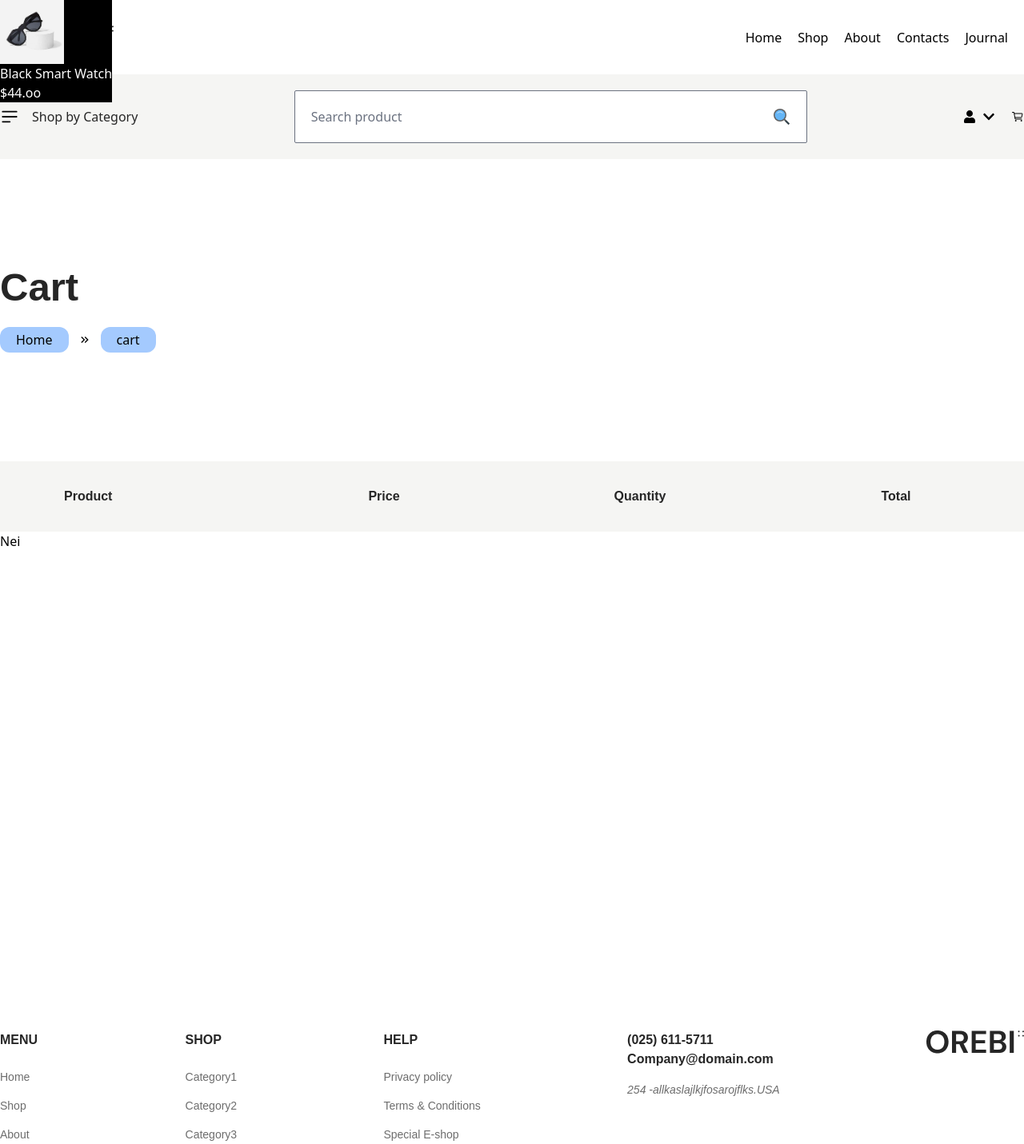
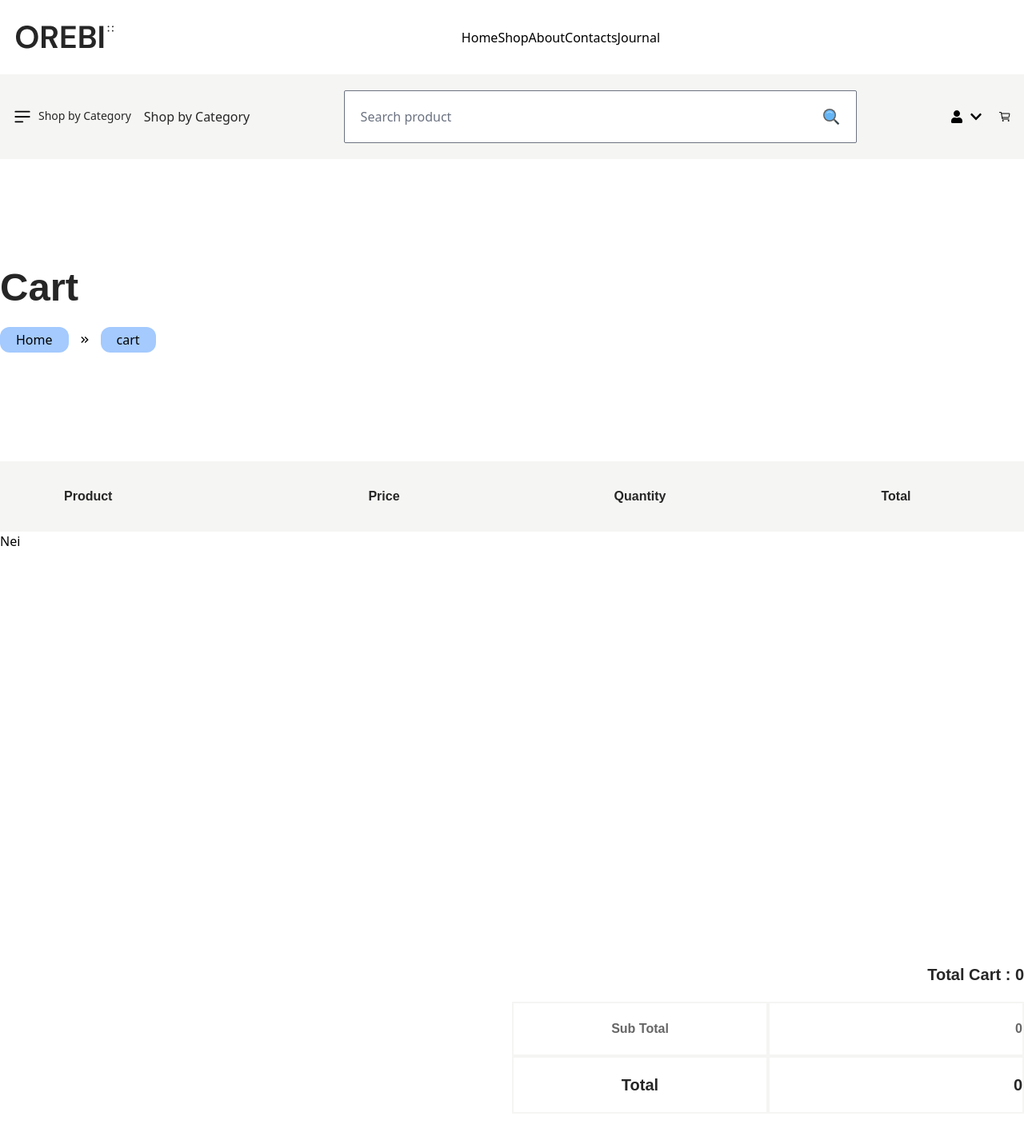
Before and after one commit to seydurrahman/FDR-2303-e-commerce, a React (Vite) app: page /cart in a window 1280 px wide. Shown: the top 1431 px of the page at 80% size. Built offline with nearby package versions, Linux system fonts and the light colour scheme.

Commit message:
Ref menu functionality done

```diff
--- a/src/Component/HomeComponent/Header/Header.jsx
+++ b/src/Component/HomeComponent/Header/Header.jsx
@@ -1,56 +1,107 @@
-import React, { useState } from 'react'
-import Logo from "../../../assets/Logo.png"
-import Flex from '../../CommonComponent/Flex'
+import React, { useState } from "react";
+import Logo from "../../../assets/Logo.png";
+import Flex from "../../CommonComponent/Flex";
 import { FaBars } from "react-icons/fa6";
 import { RxCross2 } from "react-icons/rx";
+import { Link } from "react-router-dom";
+import { NavLink } from "react-router-dom";
+import { isPending } from "@reduxjs/toolkit";
 
 const Header = () => {
-    const [isShow, setisShow]=useState(false)
+  const [isShow, setisShow] = useState(false);
 
   // handleNavIcon functionality//
-    const HandleNavIcon=()=>{
+  const HandleNavIcon = () => {
     setisShow(!isShow);
-    }
+  };
 
   return (
     <>
-    <div className=' py-8 bg-main_bg_color px-5 px-sm-0'>
+      <div className="px-sm-0 bg-main_bg_color px-5 py-8">
         <div className="container">
-           <Flex className=' justify-between items-center'>
+          <Flex className="items-center justify-between">
             <div>
               <picture>
                 <img src={Logo} alt="Logo.png" />
               </picture>
             </div>
             <div>
-                <Flex className={`absolute flex-col sm:static sm:bg-main_bg_color sm:flex-row sm:gap-x-5 ${isShow ? "left-0 bg-green-200 w-full z-10 items-center top-[80px] transition-all":"left-[-100%] bg-gray-200 w-full z-10 items-center top-[80px]"}`}>
-                    <li>
-                        <a href="#" className="menuItem transition-all hover:text-main_font_color hover:font-bold">Home</a>
-                    </li>
-                    <li>
-                        <a href="#" className="menuItem transition-all hover:text-main_font_color hover:font-bold">Shop</a>
-                    </li>
-                    <li>
-                        <a href="#" className="menuItem transition-all hover:text-main_font_color hover:font-bold">About</a>
-                    </li>
-                    <li>
-                        <a href="#" className="menuItem transition-all hover:text-main_font_color hover:font-bold">Contacts</a>
-                    </li>
-                    <li>
-                        <a href="#" className="menuItem transition-all hover:text-main_font_color hover:font-bold">Journal</a>
-                    </li>
+              <Flex className={"gap-x-5"}>
+                <ul
+                  className={`absolute md:static md:flex-row gap-x-5 ${isShow ? "left-10 top-20 z-10 w-full bg-green-400 text-center transition-all" : "left-[100%] top-20 z-10 text-white lg:text-black"}`}
+                >
+                  <NavLink
+                    to={"/"}
+                    className={({ isActive, isPending }) =>
+                      isPending
+                        ? "menuItem transition-all hover:font-bold hover:text-main_font_color"
+                        : isActive
+                          ? "menuItem text-green-400 transition-all"
+                          : ""
+                    }
+                  >
+                    Home
+                  </NavLink>
+                  <NavLink
+                    to={"/shop"}
+                    className={({ isActive, isPending }) =>
+                      isPending
+                        ? "menuItem transition-all hover:font-bold hover:text-main_font_color"
+                        : isActive
+                          ? "menuItem text-green-400 transition-all"
+                          : ""
+                    }
+                  >
+                    Shop
+                  </NavLink>
+                  <NavLink
+                    to={"/about"}
+                    className={({ isActive, isPending }) =>
+                      isPending
+                        ? "menuItem transition-all hover:font-bold hover:text-main_font_color"
+                        : isActive
+                          ? "menuItem text-green-400 transition-all"
+                          : ""
+                    }
+                  >
+                    About
+                  </NavLink>
+                  <NavLink
+                    to={"/contacts"}
+                    className={({ isActive, isPending }) =>
+                      isPending
+                        ? "menuItem transition-all hover:font-bold hover:text-main_font_color"
+                        : isActive
+                          ? "menuItem text-green-400 transition-all"
+                          : ""
+                    }
+                  >
+                    Contacts
+                  </NavLink>
+                  <NavLink
+                    to={"/journal"}
+                    className={({ isActive, isPending }) =>
+                      isPending
+                        ? "menuItem transition-all hover:font-bold hover:text-main_font_color"
+                        : isActive
+                          ? "menuItem text-green-400 transition-all"
+                          : ""
+                    }
+                  >
+                    Journal
+                  </NavLink>
+                </ul>
               </Flex>
             </div>
-            <div className='cursor-pointer sm:hidden' onClick={HandleNavIcon}>
-                {isShow===true?<RxCross2/>:<FaBars/> }
-            </div>
+            <div></div>
+            {/* <div className="cursor-pointer sm:hidden" onClick={HandleNavIcon}>
+              {isShow === true ? <RxCross2 /> : <FaBars />}
+            </div> */}
           </Flex>
         </div>
       </div>
+    </>
+  );
+};
 
-
-    </>
-  )
-}
-
-export default Header
+export default Header;
--- a/src/Component/HomeComponent/MenuBar/MenuBar.jsx
+++ b/src/Component/HomeComponent/MenuBar/MenuBar.jsx
@@ -1,114 +1,173 @@
-import React, { useState } from 'react'
+import React, { useEffect, useRef, useState } from "react";
 import { HiMiniBars3BottomLeft } from "react-icons/hi2";
-import Flex from "../../CommonComponent/Flex"
-import Search from '../../CommonComponent/Search';
+import Flex from "../../CommonComponent/Flex";
+import Search from "../../CommonComponent/Search";
 import { FaUser } from "react-icons/fa";
 import { FaChevronDown } from "react-icons/fa";
 import { FaChevronUp } from "react-icons/fa";
 import { IoCartOutline } from "react-icons/io5";
-import { Link } from 'react-router-dom';
-import cartItem from "../../../assets/Prod-12.png"
-
+import { Link } from "react-router-dom";
+import cartItem from "../../../assets/Prod-12.png";
+import Button from "../../CommonComponent/Button.jsx";
+import { RxCross2 } from "react-icons/rx";
 
 const MenuBar = () => {
-    const [categories, setcategories]=useState(false)
-    const [showAccount, setshowAccount]=useState(false)
-    const [cart, setcart]=useState(false)
-
+  const [showCategories, setshowCategories] = useState(false);
+  const [showAccount, setshowAccount] = useState(false);
+  const [cart, setcart] = useState(false);
+  const MenuRef = useRef()
 
   // handlBar functionality //
-    const handlBar=()=>{
-        setcategories(!categories);
-    }
+  const handlCategory = () => {
+    setshowAccount(false)
+    setshowCategories(!showCategories);
+  };
 
   // handleAccount functionality
-    const handlAccount=()=>{
-        setshowAccount(!showAccount)
-    }
+  const handlAccount = () => {
+    setcart(false)
+    setshowCategories(false)
+    setshowAccount(!showAccount);
+  };
 
   // handleCart1 functionality //
 
-    const handleCart1=()=>{
-        setcart(!cart)
+  const handleCart1 = () => {
+    setshowCategories(false)
+    setshowAccount(false)
+    setcart(!cart);
+  };
+
+  //  MenuRef functionality
+  console.log(MenuRef.current);
+  useEffect(()=>{
+    window.addEventListener("click",(e)=>{
+      if(!MenuRef.current.contains(e.target)){
+        setshowCategories(false)
+        setshowAccount(false)
+        setcart(false);
       }
+
+    })
+  })
+
 
   return (
     <>
-    <div className=' bg-secondary_bg_color py-5 px-4 sm:px-0'>
+      <div className="px-sm-0 bg-secondary_bg_color px-4 py-5" ref={MenuRef}>
         <div className="container">
-            <Flex className={"gap-x-3 justify-between items-center"}>
+          <Flex className={"items-center justify-between gap-x-3"}>
             <Flex className={"gap-x-2"}>
-                    <div onClick={handlBar}>
-                        <HiMiniBars3BottomLeft className={`text-2xl cursor-pointer ${categories && "text-red-400"}`} />
+              <div onClick={handlCategory}>
+                <HiMiniBars3BottomLeft
+                  className={`cursor-pointer text-2xl ${showCategories && "text-red-400"}`}
+                />
               </div>
+              <p className="sm:menuItem hidden cursor-pointer text-[14px] text-main_font_color sm:block">
+                Shop by Category
+              </p>
               <div>
-                    <ul className={`absolute z-10 bg-black w-[100vw] top-[160px] transition-all text-main_bg_color py-5 divide-y divide-solid ${categories? "left-0":"left-[-120%]"}`}>
-                        <li className='p-5'>
+                <ul
+                  className={`absolute top-[180px] z-10 w-[100vw] divide-y divide-solid bg-black py-5 text-main_bg_color transition-all ${showCategories ? "left-0" : "left-[-120%]"}`}
+                >
+                  <li className="p-5">
                     <Link to={"/"}>Accesories</Link>
                   </li>
-                        <li className='p-5'>
+                  <li className="p-5">
                     <Link to={"/"}>Furniture</Link>
                   </li>
-                        <li className='p-5'>
+                  <li className="p-5">
                     <Link to={"/"}>Home</Link>
                   </li>
-                        <li className='p-5'>
+                  <li className="p-5">
                     <Link to={"/abc"}>Home</Link>
                   </li>
-                        <li className='p-5'>
+                  <li className="p-5">
                     <Link to={"/"}>Home</Link>
                   </li>
                 </ul>
               </div>
-                <h2 className='hidden md:block menuItem cursor-pointer text-main_font_color'>Shop by Category</h2>
+              <h2 className="menuItem hidden cursor-pointer text-main_font_color md:block">
+                Shop by Category
+              </h2>
             </Flex>
-                <Search placeHolder="Search product"/>
+            <Search placeHolder="Search product" />
 
             <Flex className={"gap-x-2 sm:gap-x-5"}>
               <div onClick={handlAccount}>
-                <Flex className={"gap-x-1 sm:gap-x-2 cursor-pointer items-center"}>
+                <Flex
+                  className={"cursor-pointer items-center gap-x-1 sm:gap-x-2"}
+                >
                   <div>
-                        <FaUser className={`${showAccount?"text-green-300":null}`}/>
+                    <FaUser
+                      className={`${showAccount ? "text-green-300" : null}`}
+                    />
                   </div>
+                  <div>{showAccount ? <FaChevronUp /> : <FaChevronDown />}</div>
+                </Flex>
+                {showAccount && (
                   <div>
-                        {showAccount ? <FaChevronUp/> :<FaChevronDown/>}
-
-                    </div>
-                </Flex>
-                {showAccount && (<div>
-                    <ul className='w-full sm:w-[200px] left-0 top-[185px] z-10 text-center  bg-gray-700 absolute text-white py-5 divide-y divide-solid'>
-                        <li className='py-4'>
+                    <ul className="absolute left-0 top-[185px] z-10 w-full divide-y divide-solid bg-gray-700 py-5 text-center text-white sm:w-[200px]">
+                      <li className="py-4">
                         <Link to={"/"}>My Account</Link>
                       </li>
-                        <li className='PY-4'>
+                      <li className="PY-4">
                         <Link to={"/"}>Log Out</Link>
                       </li>
                     </ul>
-                </div>)
-                }
+                  </div>
+                )}
               </div>
 
-                <div className='cursor-pointer' onClick={handleCart1}>
-                    <IoCartOutline/>
-                </div>
-                <div className=' bg-black text-white absolute top-[0px] left-0 w-full sm:w-fit'>
-                    <div className='w-[80px] h-[80px] object-cover'>
+              <div className="cursor-pointer" onClick={handleCart1}>
+                <IoCartOutline className={`${cart && "text-green-600"}`} />
+
+                <div className={`absolute left-[-100%] transition-all top-[180px] z-10 w-full bg-black bg-secondary_bg_color text-white ${cart ? "left-[0%]" : null}`}>
+                  <div className="flex items-center justify-around py-5">
+                    <div className="h-[80px] w-[80px] bg-secondary_bg_color object-cover border-2 border-secondary_bg_color">
                       <img src={cartItem} alt={cartItem} />
                     </div>
-                    <div>
+                    <div className="text-black font-DMsans font-bold text-sm">
                       <h3>Black Smart Watch</h3>
-                        <span>$44.oo</span>
+                      <span>$44.00</span>
+                    </div>
+                    <div className="text-main_font_color">
+                      <RxCross2 />
+                    </div>
+                  </div>
+
+                  <div className="bg-main_bg_color py-5">
+                    <h2 className="text-md font-DMsans font-normal text-secondary_font_color ml-4">
+                      Subtotal:{" "}
+                      <span className="ml-4 font-bold text-main_font_color">
+                        $44.00
+                      </span>
+                    </h2>
+                    <div className="py-6">
+                      <Flex className={"justify-around"}>
+                        <Button
+                          title={"View cart"}
+                          className={
+                            "font-sm border-2 border-main_font_color px-10 py-4 font-DMsans font-bold text-black"
+                          }
+                        ></Button>
+                        <Button
+                          title={"Checkout"}
+                          className={
+                            "font-sm bg-black px-10 py-4 font-DMsans font-bold text-white"
+                          }
+                        ></Button>
+                      </Flex>
+                    </div>
+                  </div>
                 </div>
               </div>
             </Flex>
           </Flex>
         </div>
       </div>
+    </>
+  );
+};
 
-
-
-    </>
-  )
-}
-
-export default MenuBar
+export default MenuBar;
--- a/src/Pages/Cart/Cart.jsx
+++ b/src/Pages/Cart/Cart.jsx
@@ -1,18 +1,43 @@
-import React, { useState } from "react";
+import React, { useEffect, useState } from "react";
 import BreadCrumb from "../../Component/CommonComponent/BreadCrumb/BreadCrumb";
 import prod5 from "../../assets/Prod-5.png";
 import { FaMinus, FaPlus } from "react-icons/fa6";
 import { MdCancel } from "react-icons/md";
 import { useSelector, useDispatch } from "react-redux";
-import { RemoveItemCart } from "../../Redux/AllSlice/AddtoCart/AddtoCartSlice";
+import {
+  RemoveItemCart,
+  ProductIncrement,
+  ProductDecrement,
+  getTotal,
+} from "../../Redux/AllSlice/AddtoCart/AddtoCartSlice";
 
 const Cart = () => {
   const dispatch = useDispatch();
-  const { CartItem } = useSelector((state) => state.Cart);
+  const { CartItem, TotalAmount , TotalCartItem } = useSelector(
+    (state) => state.Cart,
+  );
+
+  useEffect(()=>{
+    dispatch(getTotal())
+  },[dispatch, CartItem])
+
+  // todo: handleRemove functionality added
+  // @parmas: ({item})
+
   const handleRemove = (item) => {
     dispatch(RemoveItemCart(item));
   };
 
+  // todo: handleIncrementProduct functionality added
+  // motive: Increase item
+  // @parmas: ({handleIncrementProduct})
+
+  const handleIncrementProduct = (item) => {
+    dispatch(ProductIncrement(item));
+  };
+  const handleDecrementProduct = (item) => {
+    dispatch(ProductDecrement(item));
+  };
   return (
     <>
       <div className="py-[124px]">
@@ -50,7 +75,8 @@ const Cart = () => {
           </div>
 
           <div className="h-[500px] overflow-y-scroll scrollbar-thin scrollbar-track-secondary_bg_color scrollbar-thumb-sky-700">
-            {CartItem?.length > 0 ? (CartItem?.map((item) => (
+            {CartItem?.length > 0
+              ? CartItem?.map((item) => (
                   <div className="flex items-center justify-between py-10">
                     <div className="flex shrink grow basis-60 items-center gap-x-5">
                       <span onClick={() => handleRemove(item)}>
@@ -79,11 +105,19 @@ const Cart = () => {
                     <div className="flex shrink grow basis-60 justify-center">
                       <div className="m flex items-center">
                         <div className="flex items-center justify-around gap-x-8 border-2 border-gray-300 px-4 py-2">
-                      <span className="cursor-pointer">
+                          <span
+                            className="cursor-pointer"
+                            onClick={() => handleDecrementProduct(item)}
+                          >
                             <FaMinus />
                           </span>
-                      <h1>{item.cartQuantity ? item.cartQuantity : "nill"}</h1>
-                      <span className="cursor-pointer">
+                          <h1>
+                            {item.cartQuantity ? item.cartQuantity : "nill"}
+                          </h1>
+                          <span
+                            className="cursor-pointer"
+                            onClick={() => handleIncrementProduct(item)}
+                          >
                             <FaPlus />
                           </span>
                         </div>
@@ -96,7 +130,50 @@ const Cart = () => {
                       </p>
                     </div>
                   </div>
-            ))):"Nei"}
+                ))
+              : "Nei"}
+          </div>
+
+          <div className="py-10">
+            <div className="flex justify-end pb-5 text-end">
+              <h2 className="font-DMsans text-xl font-bold text-main_font_color">
+                Total Cart : {TotalAmount}
+              </h2>
+            </div>
+            <div className="flex justify-end">
+              <div className="basis-1/4 border-2 border-secondary_bg_color py-5 text-center">
+                <div>
+                  <h1 className="text-md font-DMsans font-bold text-main_font_color opacity-70">
+                    Sub Total
+                  </h1>
+                </div>
+              </div>
+              <div className="basis-1/4 border-2 border-secondary_bg_color py-5 text-end">
+                <h2 className="text-md font-DMsans font-bold text-main_font_color opacity-70">
+                  {TotalCartItem}
+                </h2>
+              </div>
+            </div>
+            <div className="flex justify-end">
+              <div className="basis-1/4 border-2 border-secondary_bg_color py-5 text-center">
+                <div>
+                  <h1 className="font-DMsans text-xl font-bold text-main_font_color">
+                    Total
+                  </h1>
+                </div>
+              </div>
+              <div className="basis-1/4 border-2 border-secondary_bg_color py-5 text-end">
+                <h2 className="font-DMsans text-xl font-bold text-main_font_color">
+                  {TotalAmount}
+                </h2>
+              </div>
+            </div>
+          </div>
+
+          <div className="text-end">
+            <button className="rounded-sm bg-main_font_color px-[16px] py-[32px] font-DMsans text-xl text-white">
+              Proceed to Checkout
+            </button>
           </div>
         </div>
       </div>
--- a/src/Pages/ProductDetails/ProductDetails.jsx
+++ b/src/Pages/ProductDetails/ProductDetails.jsx
@@ -30,7 +30,6 @@ useEffect(()=>{
 // handleCart
 const handleCart=()=>{
   dispatch(addtoCart(EachProduct))
-  navigate ("/cart")
 }
   return (
     <div className=' py-16'>
--- a/src/Redux/Store/Store.js
+++ b/src/Redux/Store/Store.js
@@ -1,6 +1,6 @@
 import { configureStore } from '@reduxjs/toolkit'
 import ProductSlice from '../AllSlice/ProductSlice/ProductSlice'
-import AddtoCartSlice from '../AllSlice/AddtoCart/AddtoCartSlice'
+import AddtoCartSlice, {getTotal} from '../AllSlice/AddtoCart/AddtoCartSlice'
 import Cart from '../../Pages/Cart/Cart'
 
 export const store = configureStore({
@@ -9,3 +9,5 @@ export const store = configureStore({
     productt: ProductSlice,
   },
 })
+
+store.dispatch(getTotal());
```
Also changed, not shown: src/Redux/AllSlice/AddtoCart/AddtoCartSlice.jsx (+85 -18 lines). Lines whose indentation alone changed are shown as unchanged.
